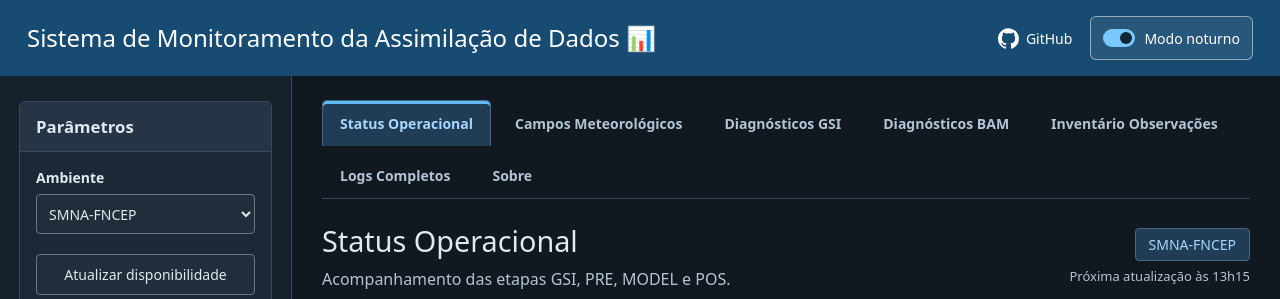
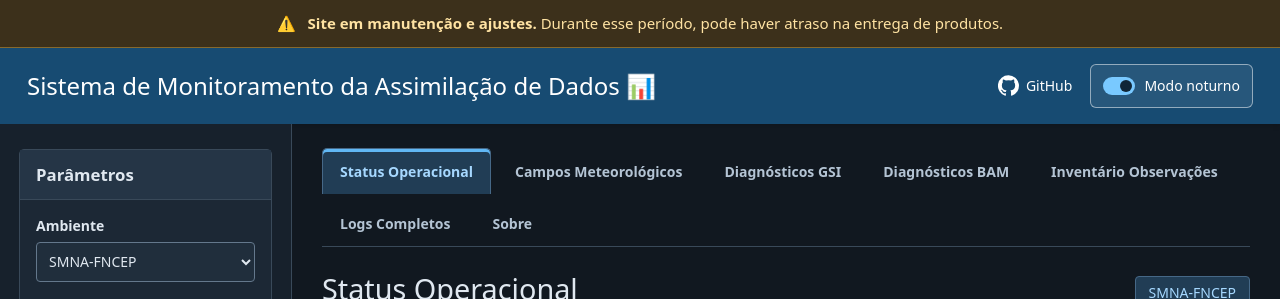
Before and after one commit to GAD-DIMNT-CPTEC/SMNAMonitorStatic, a plain HTML site: page static/index.html in a window 1280 px wide. Both pictures are taken after a click on the switch "Modo noturno". Shown: the top 299 px of the page. Drawn offline with Linux system fonts and the light colour scheme; no server answers.

Commit message:
Adiciona aviso de manutenção e possíveis atrasos

```diff
--- a/static/index.html
+++ b/static/index.html
@@ -1,7 +1,8 @@
 <!doctype html>
 <html lang="pt-BR">
-<head><meta charset="utf-8"><meta name="viewport" content="width=device-width,initial-scale=1"><title>Sistema de Monitoramento da Assimilação de Dados 📊</title><meta name="description" content="Monitoramento do SMNA: campos meteorológicos do SMNA e status operacional."><script src="theme.js?v=20260918-4"></script><link rel="stylesheet" href="styles.css?v=20260918-4"><script src="version.js?v=20260918-4" defer></script><script src="config.js?v=20260918-4" defer></script><script src="app.js?v=20260918-5" defer></script><script src="gsi.js?v=20260918-4" defer></script><script src="bam.js?v=20260923-1" defer></script></head>
+<head><meta charset="utf-8"><meta name="viewport" content="width=device-width,initial-scale=1"><title>Sistema de Monitoramento da Assimilação de Dados 📊</title><meta name="description" content="Monitoramento do SMNA: campos meteorológicos do SMNA e status operacional."><script src="theme.js?v=20260918-4"></script><link rel="stylesheet" href="styles.css?v=20261103-1"><script src="version.js?v=20260918-4" defer></script><script src="config.js?v=20260918-4" defer></script><script src="app.js?v=20260918-5" defer></script><script src="gsi.js?v=20260918-4" defer></script><script src="bam.js?v=20260923-1" defer></script></head>
 <body>
+<div class="maintenance-banner" role="note" aria-label="Aviso de manutenção"><span aria-hidden="true">⚠️</span><p><strong>Site em manutenção e ajustes.</strong> Durante esse período, pode haver atraso na entrega de produtos.</p></div>
 <header class="top"><span class="brand">Sistema de Monitoramento da Assimilação de Dados <span aria-hidden="true">📊</span></span><div class="header-tools"><a class="github-link" href="https://github.com/GAD-DIMNT-CPTEC/SMNAMonitorStatic" target="_blank" rel="noopener noreferrer" aria-label="Repositório no GitHub (abre em nova aba)"><svg viewBox="0 0 24 24" width="21" height="21" fill="currentColor" aria-hidden="true"><path d="M12 .3a12 12 0 0 0-3.8 23.4c.6.1.8-.3.8-.6v-2.2c-3.3.7-4-1.4-4-1.4-.5-1.4-1.3-1.8-1.3-1.8-1.1-.8.1-.8.1-.8 1.2.1 1.8 1.2 1.8 1.2 1.1 1.8 2.8 1.3 3.5 1 .1-.8.4-1.3.8-1.6-2.7-.3-5.5-1.3-5.5-5.9 0-1.3.5-2.4 1.2-3.2-.1-.3-.5-1.5.1-3.2 0 0 1-.3 3.3 1.2a11.5 11.5 0 0 1 6 0C17.3 4.9 18.3 5.2 18.3 5.2c.6 1.7.2 2.9.1 3.2.8.8 1.2 1.9 1.2 3.2 0 4.6-2.8 5.6-5.5 5.9.4.4.8 1.1.8 2.2v3.4c0 .3.2.7.8.6A12 12 0 0 0 12 .3Z"/></svg><span>GitHub</span></a><button id="theme-toggle" class="theme-toggle" type="button" role="switch" aria-checked="false"><span class="theme-track" aria-hidden="true"></span>Modo noturno</button></div></header>
 <div class="layout">
 <aside><section class="parameters"><h2>Parâmetros</h2><label for="environment">Ambiente</label><select id="environment"><option value="smna-fn">SMNA-FNCEP</option><option value="smna-fc">SMNA-FINPE</option></select><div id="map-controls" hidden><label for="date">Data de inicialização · UTC</label><select id="date" disabled><option>Carregando…</option></select><label for="variable">Variável</label><select id="variable" disabled><option>—</option></select><label for="level">Nível</label><select id="level" disabled><option>—</option></select><label for="forecast">Prazo de previsão</label><select id="forecast" disabled><option>—</option></select></div><div id="log-controls" hidden><label for="log-date">Ciclo · UTC</label><select id="log-date" disabled></select></div>
--- a/static/styles.css
+++ b/static/styles.css
@@ -62,3 +62,10 @@
 #bam h2{font-size:1.2rem;margin-top:28px}.bam-gallery h3{text-align:left;font-weight:700}.bam-glossary th{text-align:left;vertical-align:top}.bam-glossary tbody th{white-space:nowrap}.bam-glossary td{line-height:1.5;text-align:left}
 
 .gsi-mass-spacing{margin-top:1.5rem}
+
+/* Aviso permanente, visível em todas as abas e nos dois modos de leitura. */
+.maintenance-banner{display:flex;align-items:center;justify-content:center;gap:12px;padding:12px 27px;background:#fff3cd;color:#664d03;border-bottom:1px solid #e4ca75;font-size:.9375rem;line-height:1.5}
+.maintenance-banner>span{flex-shrink:0}
+.maintenance-banner p{margin:0}
+[data-theme=dark] .maintenance-banner{background:#3c301b;color:#ffe3a3;border-bottom-color:#8a6c2f}
+@media(max-width:650px){.maintenance-banner{align-items:flex-start;padding:12px 16px;font-size:.875rem}}
```
